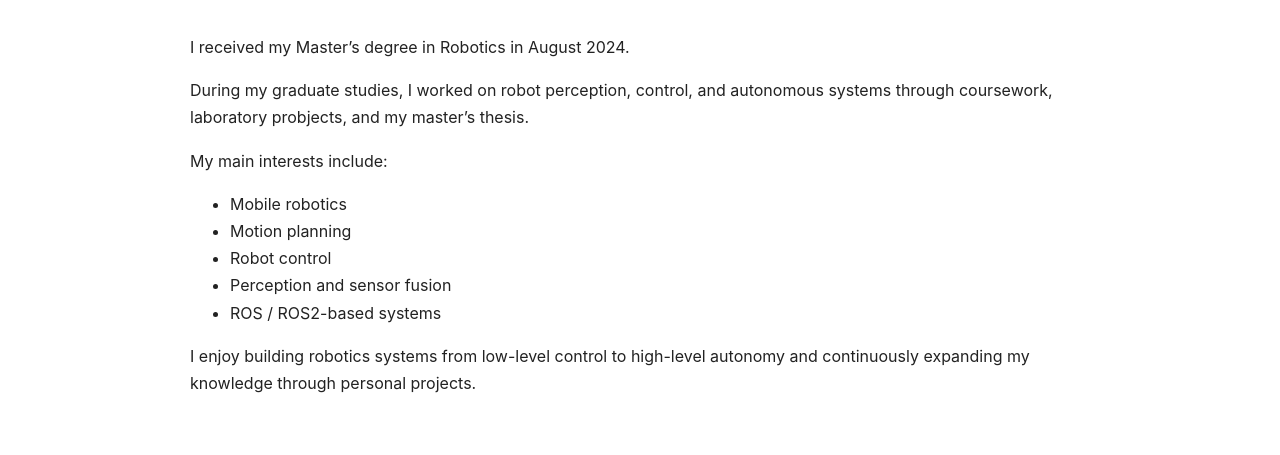
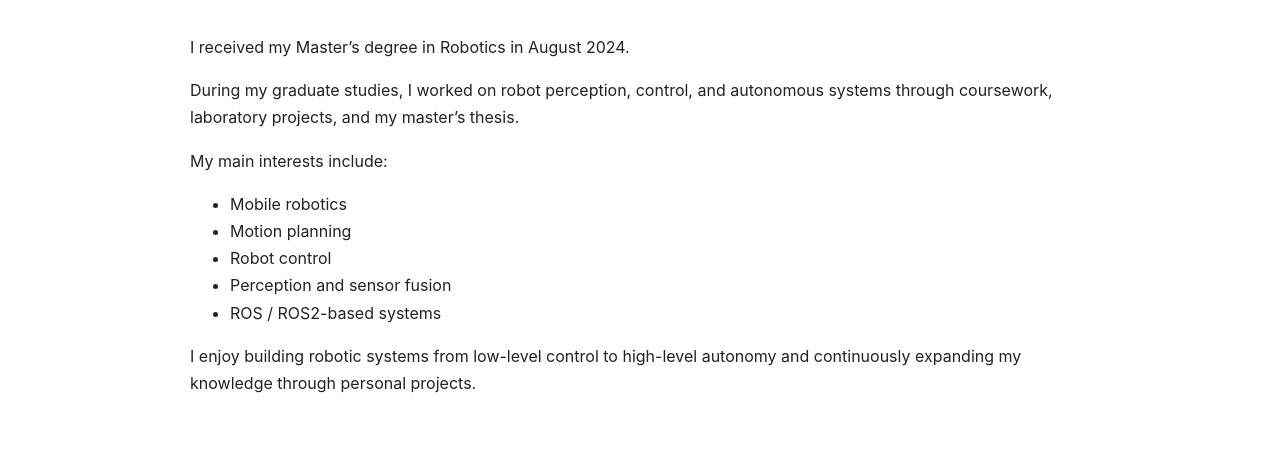
Before and after one commit to SUN1031/SUN1031.github.io, a Jekyll site: the page built from about.md, in a window 1280 px wide. Shown: the part 227-682 px from the top of the page. Built offline with Jekyll 4.4.1, drawn with Linux system fonts in a browser that asks for light colours.

Commit message:
Fix typos in about.md
Corrected typographical errors in the About Me section.

```diff
--- a/about.md
+++ b/about.md
@@ -5,9 +5,9 @@ title: About
 
 # About Me
 
-I received my Master's degree in Robotics in August 2024.
+I received my Master’s degree in Robotics in August 2024.
 
-During my graduate studies, I worked on robot perception, control, and autonomous systems through coursework, laboratory probjects, and my master's thesis.
+During my graduate studies, I worked on robot perception, control, and autonomous systems through coursework, laboratory projects, and my master’s thesis.
 
 My main interests include:
 
@@ -17,4 +17,4 @@ My main interests include:
 - Perception and sensor fusion
 - ROS / ROS2-based systems
 
-I enjoy building robotics systems from low-level control to high-level autonomy and continuously expanding my knowledge through personal projects.
+I enjoy building robotic systems from low-level control to high-level autonomy and continuously expanding my knowledge through personal projects.
```
